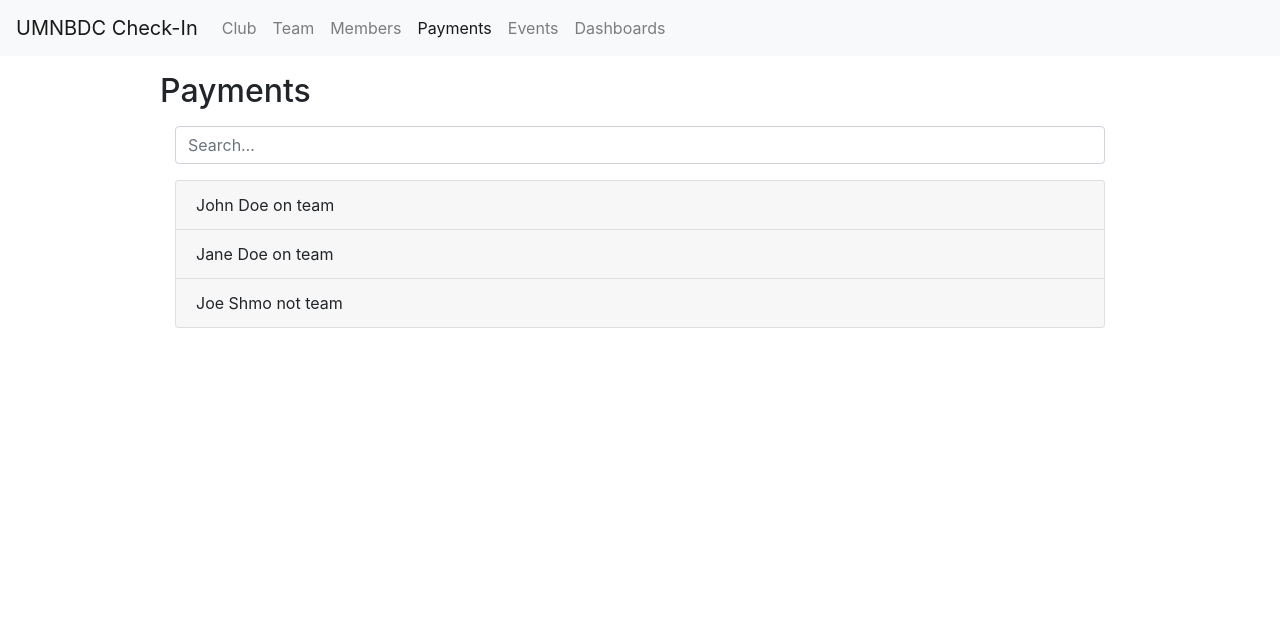
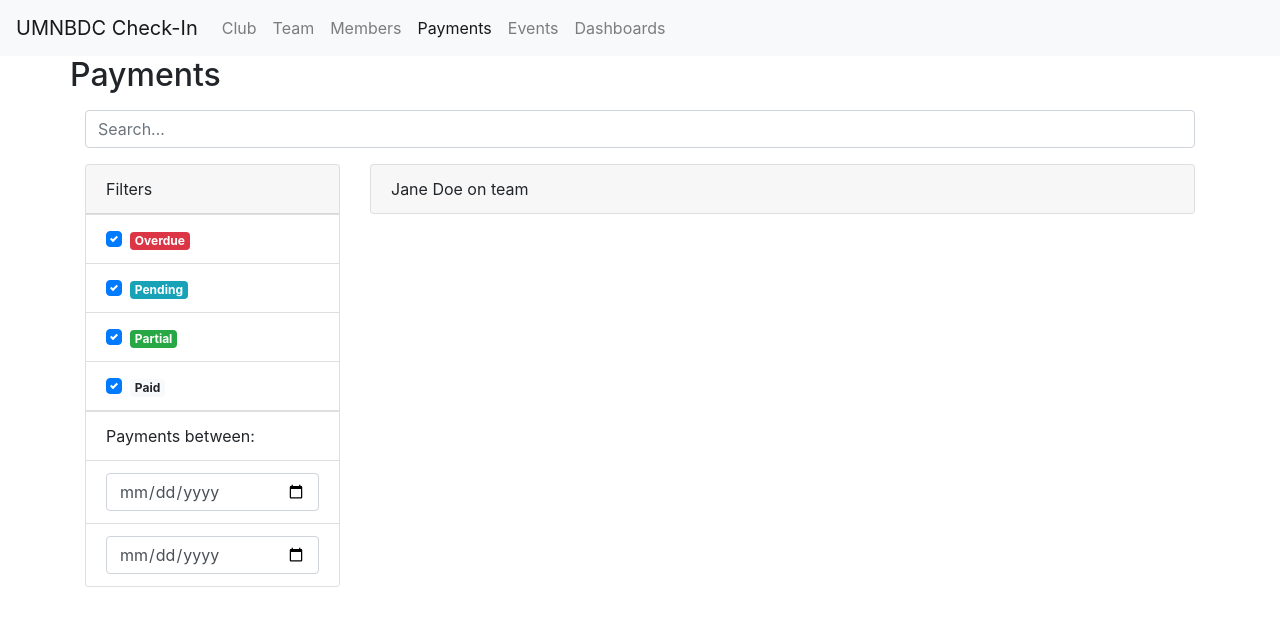
Before and after one commit to encody/theclubninja, a React (Create React App) app in the folder website/: page /payments in a window 1280 px wide. Shown: the top 626 px of the page. Built offline with nearby package versions, Linux system fonts and the light colour scheme.

Commit message:
adds date filters to payments page

```diff
--- a/website/src/App.tsx
+++ b/website/src/App.tsx
@@ -7,6 +7,7 @@ import Members from './pages/members/Members';
 import Payments from './pages/payments/Payments';
 import model from './dummydata';
 import { mostRecentTerm } from './model/Model';
+import Container from 'react-bootstrap/Container';
 
 export default class App extends React.Component<
   {},
@@ -28,7 +29,7 @@ export default class App extends React.Component<
         <div>
           <Navbar />
 
-          <div className="mx-auto my-3 w-75">
+          <Container>
             <Switch>
               <Route exact path="/">
                 <Home />
@@ -55,7 +56,7 @@ export default class App extends React.Component<
                 <NotFound />
               </Route>
             </Switch>
-          </div>
+          </Container>
         </div>
       </Router>
     );
--- a/website/src/pages/club/Club.tsx
+++ b/website/src/pages/club/Club.tsx
@@ -65,7 +65,7 @@ export default class Club extends React.Component<ClubProps, ClubState> {
     ];
 
     return (
-      <Container>
+      <>
         <Row as="header">
           <h2 className="mb-3">Club Check-In</h2>
         </Row>
@@ -113,7 +113,7 @@ export default class Club extends React.Component<ClubProps, ClubState> {
           show={this.state.showNewMemberModal}
           onClose={() => this.closeNewMemberModal()}
         />
-      </Container>
+      </>
     );
   }
 }
--- a/website/src/pages/members/Members.tsx
+++ b/website/src/pages/members/Members.tsx
@@ -70,7 +70,7 @@ export default class Members extends React.Component<
 
   render() {
     return (
-      <Container>
+      <>
         <Row as="header">
           <h2 className="mb-3">Members</h2>
         </Row>
@@ -123,7 +123,7 @@ export default class Members extends React.Component<
           show={this.state.showNewMemberModal}
           onClose={() => this.closeNewMemberModal()}
         />
-      </Container>
+      </>
     );
   }
 }
--- a/website/src/pages/payments/PaymentMemberOverview.tsx
+++ b/website/src/pages/payments/PaymentMemberOverview.tsx
@@ -26,12 +26,11 @@ export default class PaymentMemberOverview extends React.Component<{
             <ListGroup variant="flush">
               <ListGroup.Item>
                 <Row className="font-weight-bold">
-                  <Col sm={3}>Reason</Col>
+                  <Col sm={4}>Reason</Col>
                   <Col sm={2}>Created</Col>
                   <Col sm={2}>Due</Col>
-                  <Col sm={1}>Value</Col>
-                  <Col sm={1}>Status</Col>
-                  <Col sm={3}>Actions</Col>
+                  <Col sm={2}>Value</Col>
+                  <Col sm={2}>Status</Col>
                 </Row>
               </ListGroup.Item>
               {this.props.member.terms[this.props.termId]?.ledger.map(
--- a/website/src/pages/payments/PaymentRow.tsx
+++ b/website/src/pages/payments/PaymentRow.tsx
@@ -60,21 +60,20 @@ export default class PaymentRow extends React.Component<
       <>
         <ListGroup.Item action onClick={() => this.showModal()}>
           <Row>
-            <Col xs={3}>{reasonString[this.props.entry.reason]}</Col>
+            <Col xs={4}>{reasonString[this.props.entry.reason]}</Col>
             <Col xs={2}>
               {moment(this.props.entry.start.toDate()).calendar()}
             </Col>
             <Col xs={2}>{moment(this.props.entry.end.toDate()).calendar()}</Col>
-            <Col xs={1}>
+            <Col xs={2}>
               {this.props.entry.value.toLocaleString('en-US', {
                 style: 'currency',
                 currency: 'USD',
               })}
             </Col>
-            <Col xs={1}>
+            <Col xs={2}>
               <PaymentStatusBadge entry={this.props.entry} />
             </Col>
-            <Col xs={3}></Col>
           </Row>
         </ListGroup.Item>
         <LedgerEntryDetailsModal
--- a/website/src/pages/payments/PaymentStatusBadge.tsx
+++ b/website/src/pages/payments/PaymentStatusBadge.tsx
@@ -7,12 +7,15 @@ import {
   hasPayment,
 } from '../../model/LedgerEntry';
 
-export function PaymentStatusBadge(props: { entry: ILedgerEntry }) {
-  if (isPaid(props.entry)) {
+export function PaymentStatusBadge(props: {
+  entry?: ILedgerEntry;
+  variant?: 'paid' | 'overdue' | 'partial' | 'pending';
+}) {
+  if (props.variant === 'paid' || props.entry && isPaid(props.entry)) {
     return <Badge variant="light">Paid</Badge>;
-  } else if (isOverdue(props.entry)) {
+  } else if (props.variant === 'overdue' || props.entry && isOverdue(props.entry)) {
     return <Badge variant="danger">Overdue</Badge>;
-  } else if (hasPayment(props.entry)) {
+  } else if (props.variant === 'partial' || props.entry && hasPayment(props.entry)) {
     return <Badge variant="success">Partial</Badge>;
   }
 
--- a/website/src/pages/payments/Payments.tsx
+++ b/website/src/pages/payments/Payments.tsx
@@ -1,18 +1,23 @@
 import React from 'react';
-import styles from './Payment.module.css';
+import Accordion from 'react-bootstrap/Accordion';
+import Container from 'react-bootstrap/Container';
+import Form from 'react-bootstrap/Form';
+import Row from 'react-bootstrap/Row';
 import { IMember, isActiveMember } from '../../model/Member';
 import { IModel } from '../../model/Model';
-import Container from 'react-bootstrap/Container';
-import Row from 'react-bootstrap/Row';
-import Accordion from 'react-bootstrap/Accordion';
+import PaymentMemberOverview from './PaymentMemberOverview';
+import {
+  ILedgerEntry,
+  isPaid,
+  isOverdue,
+  hasPayment,
+} from '../../model/LedgerEntry';
+import Card from 'react-bootstrap/Card';
+import ListGroup from 'react-bootstrap/ListGroup';
 import Col from 'react-bootstrap/Col';
-import Form from 'react-bootstrap/Form';
-import MemberRow from '../members/MemberRow';
-import PaymentMemberOverview from './PaymentMemberOverview';
-import { withRouter, RouteComponentProps } from 'react-router-dom';
-import Modal from 'react-bootstrap/Modal';
-import { LedgerEntryDetails } from './LedgerEntryDetails';
-import { ILedgerEntry } from '../../model/LedgerEntry';
+import { PaymentStatusBadge } from './PaymentStatusBadge';
+import ListGroupItem from 'react-bootstrap/ListGroupItem';
+import moment from 'moment';
 
 interface PaymentsProps {
   model: IModel;
@@ -20,7 +25,15 @@ interface PaymentsProps {
 }
 
 interface PaymentsState {
-  filter: string;
+  filter: {
+    string: string;
+    paid: boolean;
+    overdue: boolean;
+    partial: boolean;
+    pending: boolean;
+    after: Date | null;
+    before: Date | null;
+  };
   memberList: IMember[];
   filteredMembers: IMember[];
 }
@@ -37,27 +50,106 @@ export default class Payments extends React.Component<
     );
 
     this.state = {
-      filter: '',
+      filter: {
+        string: '',
+        paid: true,
+        overdue: true,
+        partial: true,
+        pending: true,
+        after: null,
+        before: null,
+      },
       memberList: members,
       filteredMembers: members.slice(),
     };
   }
 
-  updateFilter(filter: string) {
-    this.setState({
-      filter,
+  componentDidMount() {
+    this.runFilter();
+  }
+
+  runFilter() {
+    this.setState(state => ({
       filteredMembers: this.state.memberList.filter(
         member =>
-          member.name.toLowerCase().includes(filter.toLowerCase()) ||
-          member.studentId.toLowerCase().includes(filter.toLowerCase()) ||
-          member.accountId.toLowerCase().includes(filter.toLowerCase()),
+          // string filter
+          (member.name
+            .toLowerCase()
+            .includes(state.filter.string.toLowerCase()) ||
+            member.studentId
+              .toLowerCase()
+              .includes(state.filter.string.toLowerCase()) ||
+            member.accountId
+              .toLowerCase()
+              .includes(state.filter.string.toLowerCase())) &&
+          // payment status filters
+          member.terms[this.props.termId]?.ledger.some(
+            (entry: ILedgerEntry) => {
+              const entryIsPaid = isPaid(entry),
+                entryIsOverdue = isOverdue(entry),
+                entryHasPayment = hasPayment(entry);
+              return (
+                ((entryIsPaid && state.filter.paid) ||
+                  (entryIsOverdue && state.filter.overdue) ||
+                  (entryHasPayment && state.filter.partial) ||
+                  (!entryIsPaid &&
+                    !entryIsOverdue &&
+                    !entryHasPayment &&
+                    state.filter.pending)) &&
+                (!!state.filter.after
+                  ? entry.payments.some(
+                      payment =>
+                        state.filter.after!.getTime() <
+                        payment.timestamp.toDate().getTime(),
+                    )
+                  : true) &&
+                (!!state.filter.before
+                  ? entry.payments.some(
+                      payment =>
+                        state.filter.before!.getTime() >
+                        payment.timestamp.toDate().getTime(),
+                    )
+                  : true)
+              );
+            },
           ),
-    });
+      ),
+    }));
+  }
+
+  updateFilterString(filterString: string) {
+    this.setState(
+      state => ({
+        filter: Object.assign(state.filter, {
+          string: filterString,
+        }),
+      }),
+      () => {
+        this.runFilter();
+      },
+    );
+  }
+
+  updateFilter<
+    T extends Exclude<keyof PaymentsState['filter'], 'string'>,
+    K extends PaymentsState['filter'][T]
+  >(which: T, value: K) {
+    console.log('updateFilter:', which, value);
+    this.setState(
+      state => ({
+        filter: Object.assign(state.filter, {
+          [which]: value,
+        }),
+      }),
+      () => {
+        this.runFilter();
+      },
+    );
   }
 
   render() {
     return (
-      <Container>
+      <>
         <Row as="header">
           <h2 className="mb-3">Payments</h2>
         </Row>
@@ -67,12 +159,107 @@ export default class Payments extends React.Component<
             <Form.Control
               type="search"
               placeholder="Search&hellip;"
-              value={this.state.filter}
-              onChange={e => this.updateFilter(e.target.value)}
+              value={this.state.filter.string}
+              onChange={e => this.updateFilterString(e.target.value)}
             />
           </div>
         </div>
 
+        <Row>
+          <Col lg={3}>
+            <Card className="mb-2">
+              <Card.Header>Filters</Card.Header>
+              {/* payment status filters */}
+              <ListGroup variant="flush">
+                <ListGroup.Item>
+                  <Form.Check
+                    custom
+                    type="checkbox"
+                    label={<PaymentStatusBadge variant="overdue" />}
+                    id="overdue-checkbox"
+                    checked={this.state.filter.overdue}
+                    onClick={() =>
+                      this.updateFilter('overdue', !this.state.filter.overdue)
+                    }
+                  />
+                </ListGroup.Item>
+                <ListGroup.Item>
+                  <Form.Check
+                    custom
+                    type="checkbox"
+                    label={<PaymentStatusBadge variant="pending" />}
+                    id="pending-checkbox"
+                    checked={this.state.filter.pending}
+                    onClick={() =>
+                      this.updateFilter('pending', !this.state.filter.pending)
+                    }
+                  />
+                </ListGroup.Item>
+                <ListGroup.Item>
+                  <Form.Check
+                    custom
+                    type="checkbox"
+                    label={<PaymentStatusBadge variant="partial" />}
+                    id="partial-checkbox"
+                    checked={this.state.filter.partial}
+                    onClick={() =>
+                      this.updateFilter('partial', !this.state.filter.partial)
+                    }
+                  />
+                </ListGroup.Item>
+                <ListGroup.Item>
+                  <Form.Check
+                    custom
+                    type="checkbox"
+                    label={<PaymentStatusBadge variant="paid" />}
+                    id="paid-checkbox"
+                    checked={this.state.filter.paid}
+                    onClick={() =>
+                      this.updateFilter('paid', !this.state.filter.paid)
+                    }
+                  />
+                </ListGroup.Item>
+              </ListGroup>
+              {/* payment date filters */}
+              <ListGroup variant="flush">
+                <ListGroup.Item>Payments between:</ListGroup.Item>
+                <ListGroup.Item>
+                  <Form.Control
+                    type="date"
+                    value={
+                      !!this.state.filter.after
+                        ? moment(this.state.filter.after).format('YYYY-MM-DD')
+                        : ''
+                    }
+                    onChange={e =>
+                      this.updateFilter(
+                        'after',
+                        (e.target as HTMLInputElement).valueAsDate,
+                      )
+                    }
+                  />
+                </ListGroup.Item>
+                <ListGroup.Item>
+                  <Form.Control
+                    type="date"
+                    value={
+                      !!this.state.filter.before
+                        ? moment(this.state.filter.before).format('YYYY-MM-DD')
+                        : ''
+                    }
+                    onChange={e =>
+                      this.updateFilter(
+                        'before',
+                        (e.target as HTMLInputElement).valueAsDate,
+                      )
+                    }
+                  />
+                </ListGroup.Item>
+              </ListGroup>
+            </Card>
+          </Col>
+
+          <Col lg={9}>
             <Accordion>
               {this.state.filteredMembers.map(member => (
                 <PaymentMemberOverview
@@ -88,7 +275,9 @@ export default class Payments extends React.Component<
                 <p>No members.</p>
               </div>
             )}
-      </Container>
+          </Col>
+        </Row>
+      </>
     );
   }
 }
--- a/website/src/pages/team/Team.tsx
+++ b/website/src/pages/team/Team.tsx
@@ -58,7 +58,7 @@ export default class Team extends React.Component<TeamProps, TeamState> {
     ];
 
     return (
-      <Container>
+      <>
         <Row as="header">
           <h2 className="mb-3">Team Check-In</h2>
         </Row>
@@ -118,7 +118,7 @@ export default class Team extends React.Component<TeamProps, TeamState> {
             <p>No members.</p>
           </div>
         )}
-      </Container>
+      </>
     );
   }
 }
```
Also changed, not shown: website/src/pages/payments/LedgerEntryDetails.tsx (+5 -3 lines). Lines whose indentation alone changed are shown as unchanged.
